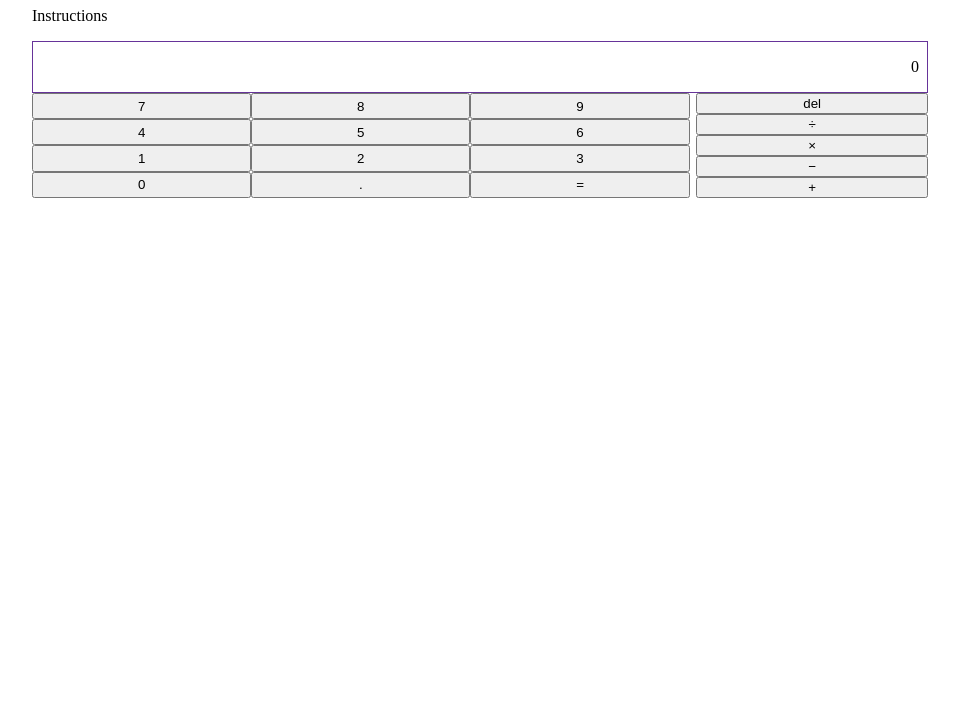
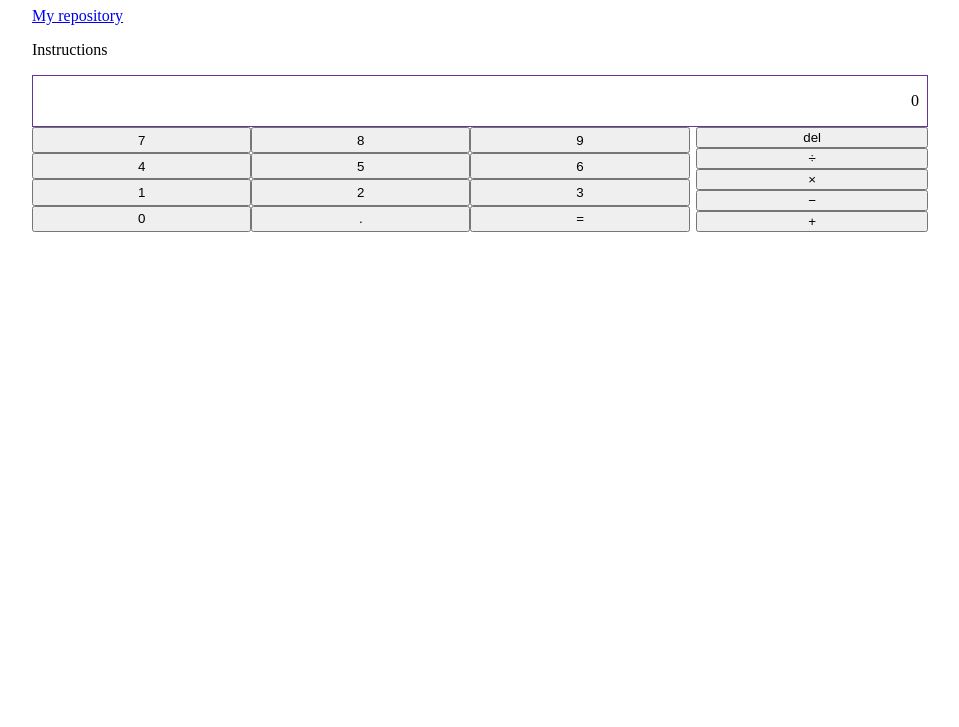
Before and after one commit to aissshah/js-calculator, a plain HTML site: page index.html in a window 1280 px wide. Shown: the part 73-800 px from the top of the page, without its empty margins (160-1119 px from the left). Drawn offline with Linux system fonts and the light colour scheme.

Commit message:
Add link to repository

```diff
--- a/index.html
+++ b/index.html
@@ -10,6 +10,7 @@
 <body>
     <header>
         <h1>Javascript Calculator</h1>
+        <p><a href="https://github.com/aissshah/js-calculator" target=_blank>My repository</a></p>
         <p>Instructions</p>
     </header>
     <main id="calc">
```
